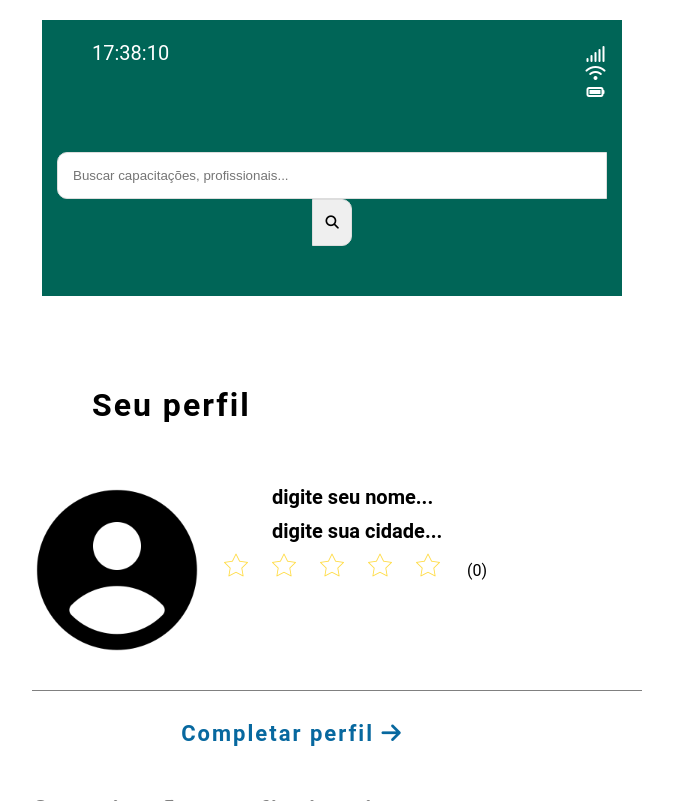
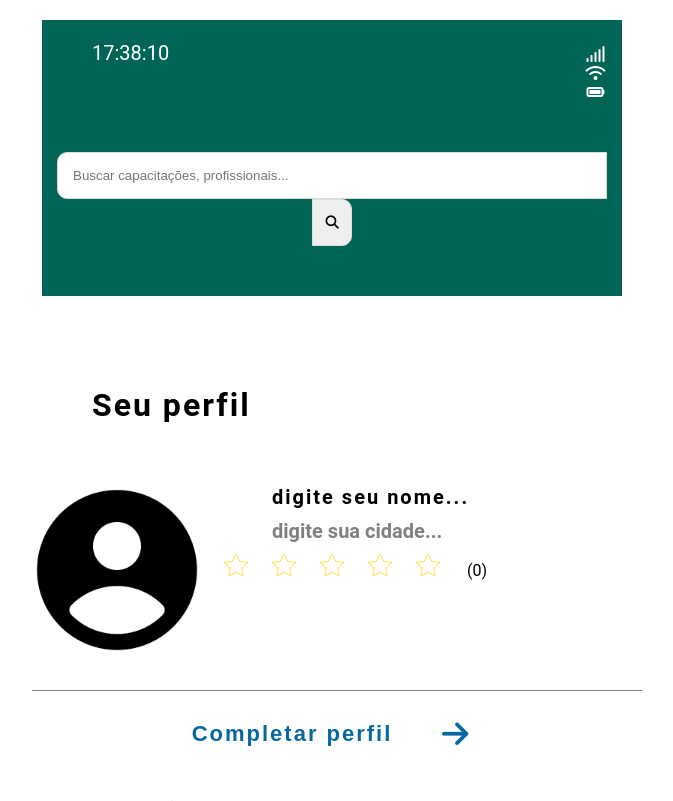
Before and after one commit to clepsonfonseca/desafio-pratico-upbase, a plain HTML site: page index.html in a window 1280 px wide. Shown: the top 801 px of the page, without its empty margins (308-981 px from the left). Drawn offline with Linux system fonts and the light colour scheme.

Commit message:
atualizacao-perfil

```diff
--- a/index.html
+++ b/index.html
@@ -57,11 +57,13 @@
       </div>
   </div>
 </div>
-          <!-- INICIO DO CÓDIGO HTML - SECTION (Clients) -->
+<!--============== INICIO SECTION (Clients) ===============-->
 <section id="clients">
   <div class="border"></div>
-  <div class="headtext">Completar perfil
-    <i class="fa-solid fa-arrow-right"></i>
+   <input class="input" type="button" onclick="funcao1()" value="Completar perfil" />
+   <div class="seta">
+     <i class="fa-solid fa-arrow-right"></i>
+   </div>
   </div>
   <div class="clients-container">
     <div>
@@ -78,7 +80,7 @@
     </div>
   </div>
 </section>
-  <!-- FINAL DO CÓDIGO HTML - SECTION (Clients) -->
+<!--============== FINAL SECTION (Clients) ===============-->
 </body>
 <script src="js/script.js"></script>
 <script src="js/funcoes.js"></script>
--- a/js/funcoes.js
+++ b/js/funcoes.js
@@ -1,3 +1,4 @@
+/* Avaliação Estrelas  */
 function Avaliar(estrela) {
     var url = window.location;
     url = url.toString()
--- a/js/script.js
+++ b/js/script.js
@@ -1,3 +1,5 @@
+/* Relógio */
+
 const getHours = () => {
     const clock = document.getElementsByClassName('clock')[0]
     const date = new Date()
@@ -13,6 +15,8 @@ const getHours = () => {
   setInterval(() => {
     getHours()
   }, 1000)
+
+/* Preenchimento de Perfil */
 
 const h2=
 document.querySelector("h2");
@@ -36,3 +40,10 @@ h3.textContent = `${userName}`;
 img.setAttribute('src', 'assets/Clepson Fonseca.png');
 
 }
+
+/* Completar Perfil - Alert */
+
+function funcao1()
+{
+alert("Completar perfil: Preencha suas informações para encontrar pacientes.");
+}
--- a/style.css
+++ b/style.css
@@ -1,4 +1,4 @@
-/*=== GERAL =================================*/
+/*==================== GERAL ====================*/
 * {
   margin: 0;
   padding: 0;
@@ -32,8 +32,6 @@ body {
   font-size: 1.6rem;
 
   text-align: center;
-
-  overflow: overlay;
 }
 
 section {
@@ -58,15 +56,18 @@ section {
 
 .digite__name {
   font-size: 20px;
+  color: black;
   margin-top: -200px;
   text-align: left;
   margin-left: 580px;
   padding-top: 15px;
   padding-bottom: 10px;
+  letter-spacing: 2px;
 }
 
 .digite__city {
   font-size: 20px;
+  color: grey;
   text-align: left;
   margin-left: 580px;
   padding-bottom: 10px;
@@ -84,7 +85,7 @@ section {
   margin-top: -20px;
 }
 
-  /*=== imagens e textos - diabetes e doses =================================*/
+/*======== IMAGENS e TEXTOS - DIABETES e DOSES =============*/
 #clients {
   width: 100%;
   color: black;
@@ -97,12 +98,14 @@ section {
   margin-top: 80px;
 }
 
-.headtext {  /* Completar perfil */
+.input {  /* texto Completar perfil */
   margin-left: -540px;
   margin-right: 160px;
   font-size: 2.2rem;
   color: #07689f;
   font-weight: bold;
+  border: none;
+  background: none;
   text-align: center;
   margin-top: 10px;
   padding-top: 20px ;
@@ -110,8 +113,20 @@ section {
   letter-spacing: 2px;
 }
 
-.headtext :hover {
-  text-shadow: 0 0 0.5px #1470a4;
+.input :hover {
+  text-shadow: 0 0 0.7px #1470a4;
+}
+
+.seta i {
+  position: absolute;
+  display: flex;
+  color: #07689f;
+  font-weight: bold;
+  font-size: 30px;
+  align-items: center;
+  justify-content: center;
+  margin-left: 410px;
+  margin-top: -78px;
 }
 
 .clients-container {
@@ -146,7 +161,7 @@ section {
   border-radius: 5px;
 }
 
-   /*=== busca =================================*/
+/*==================== PESQUISA ====================*/
 
 .idem {
   padding: 15px;
@@ -173,7 +188,7 @@ section {
   outline: 0;
   border: 1px #DDD solid;
 }
-/*=== final da busca =================================*/
+/*==================== FINAL PESQUISA ====================*/
 
 .icones {  /*icones wifi. sinal. bateria*/
   color: white;
```
